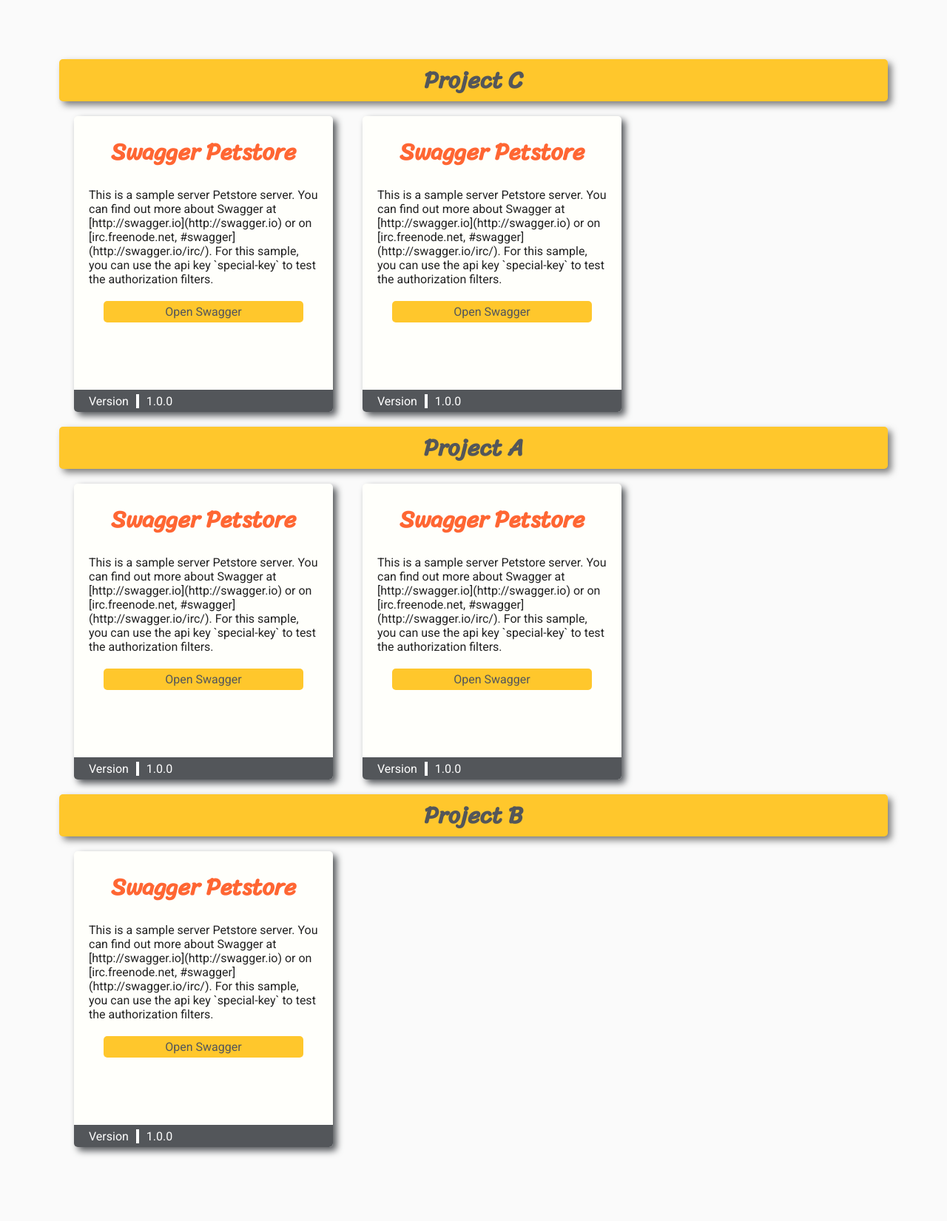
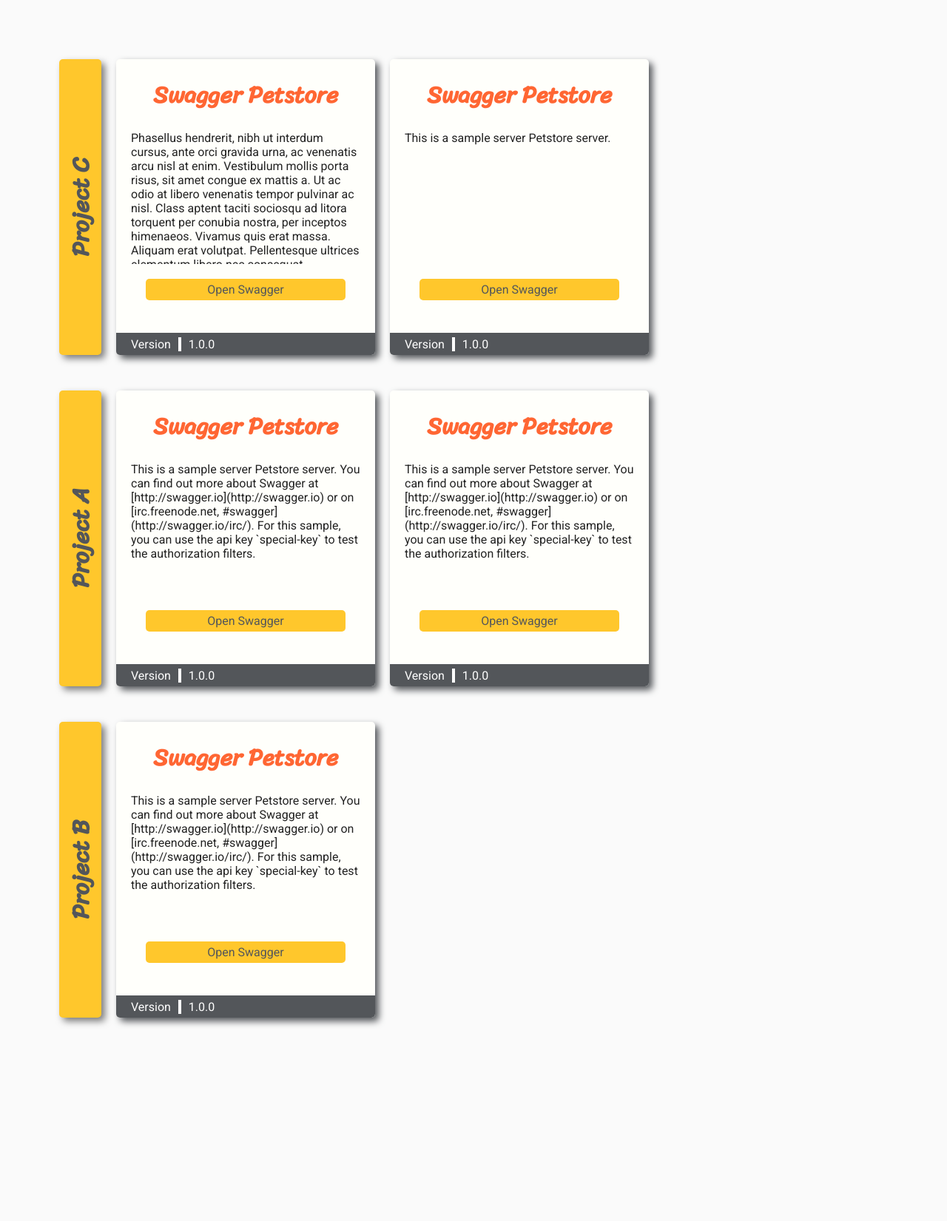
Before and after one commit to Coni63/swagger_hub, a Django app: page / in a window 1280 px wide. Shown: the whole page at 74% size. After the commit the page ends 1388 px from the top, so only its background shows below. Run offline with Django 3.2, Linux system fonts and the light colour scheme.

Commit message:
changed layout fix css for long description updated preview

```diff
--- a/docs/Project C/swagger1.yaml
+++ b/docs/Project C/swagger1.yaml
@@ -1,6 +1,6 @@
 swagger: "2.0"
 info:
-  description: "This is a sample server Petstore server.  You can find out more about     Swagger at [http://swagger.io](http://swagger.io) or on [irc.freenode.net, #swagger](http://swagger.io/irc/).      For this sample, you can use the api key `special-key` to test the authorization     filters."
+  description: "Phasellus hendrerit, nibh ut interdum cursus, ante orci gravida urna, ac venenatis arcu nisl at enim. Vestibulum mollis porta risus, sit amet congue ex mattis a. Ut ac odio at libero venenatis tempor pulvinar ac nisl. Class aptent taciti sociosqu ad litora torquent per conubia nostra, per inceptos himenaeos. Vivamus quis erat massa. Aliquam erat volutpat. Pellentesque ultrices elementum libero nec consequat. Pellentesque egestas vestibulum dui. Nulla facilisi. In sed viverra velit. Donec elementum ultrices vehicula. Ut varius, felis et euismod ultricies, arcu nunc aliquet dui, a euismod turpis ante a turpis. Proin porta erat est, at ornare felis viverra a. Aliquam ac consectetur turpis. Duis id quam iaculis, scelerisque diam vel, dapibus augue. Praesent malesuada metus non lacus dapibus convallis."
   version: "1.0.0"
   title: "Swagger Petstore"
   termsOfService: "http://swagger.io/terms/"
--- a/docs/Project C/swagger2.yaml
+++ b/docs/Project C/swagger2.yaml
@@ -1,6 +1,6 @@
 swagger: "2.0"
 info:
-  description: "This is a sample server Petstore server.  You can find out more about     Swagger at [http://swagger.io](http://swagger.io) or on [irc.freenode.net, #swagger](http://swagger.io/irc/).      For this sample, you can use the api key `special-key` to test the authorization     filters."
+  description: "This is a sample server Petstore server."
   version: "1.0.0"
   title: "Swagger Petstore"
   termsOfService: "http://swagger.io/terms/"
--- a/hub/static/hub/style.css
+++ b/hub/static/hub/style.css
@@ -40,8 +40,12 @@
 }
 
 .subproject {
-  display: block;
-  width: 100%;
+	flex-direction: row;
+	display: flex;
+	width:100%;
+	margin-bottom: 3em;
+	justify-content: left;
+	align-items: left;
 }
 
 .subproject .header {
@@ -54,20 +58,30 @@
 	 background: #ffc72c;
 	 color: #53565A;
 	 position: relative;
-	 box-shadow: 5px 5px 10px rgba(0, 0, 0, 0.5);
+	 box-shadow: -5px -5px 10px rgba(0, 0, 0, 0.5);
+	 writing-mode: vertical-lr;
+	  text-orientation: sideways-left;
+	  transform:scale(-1);
   }
 
 .subproject .content {
   display: flex;
   flex-direction: row;
   flex-wrap: wrap;
+  justify-content: left;
+  align-items: left;
+  padding-left: 20px;
+  column-gap: 20px;
+  row-gap: 20px;
+  /* box-shadow: 5px 5px 10px rgba(0, 0, 0, 0.5);
+  width:100%; */
 }
 
  .project-card {
 	 height: 400px;
 	 width: 350px;
 	 padding: 20px;
-	 margin:20px;
+	 /* margin:20px; */
 	 border-radius: 5px;
 	 background: #fffffb;
 	 position: relative;
@@ -81,6 +95,12 @@
 }
  .project-card .description {
 	 margin-bottom: 20px;
+	 height: 180px;
+	 max-height: 180px;
+	 text-overflow: ellipsis;
+	 width: 100%;
+     display: block;
+     overflow: hidden
 }
  .project-card .social {
 	 display: flex;
@@ -126,19 +146,3 @@
 	 border-right: 4px solid white;
 	 padding-right: 10px;
 }
- @-webkit-keyframes gradientBG {
-	 0% {
-		 background-position: 0% 50%;
-	}
-	 100% {
-		 background-position: 100% 50%;
-	}
-}
- @keyframes gradientBG {
-	 0% {
-		 background-position: 0% 50%;
-	}
-	 100% {
-		 background-position: 100% 50%;
-	}
-}
```
Also changed, not shown: img/preview.png.
